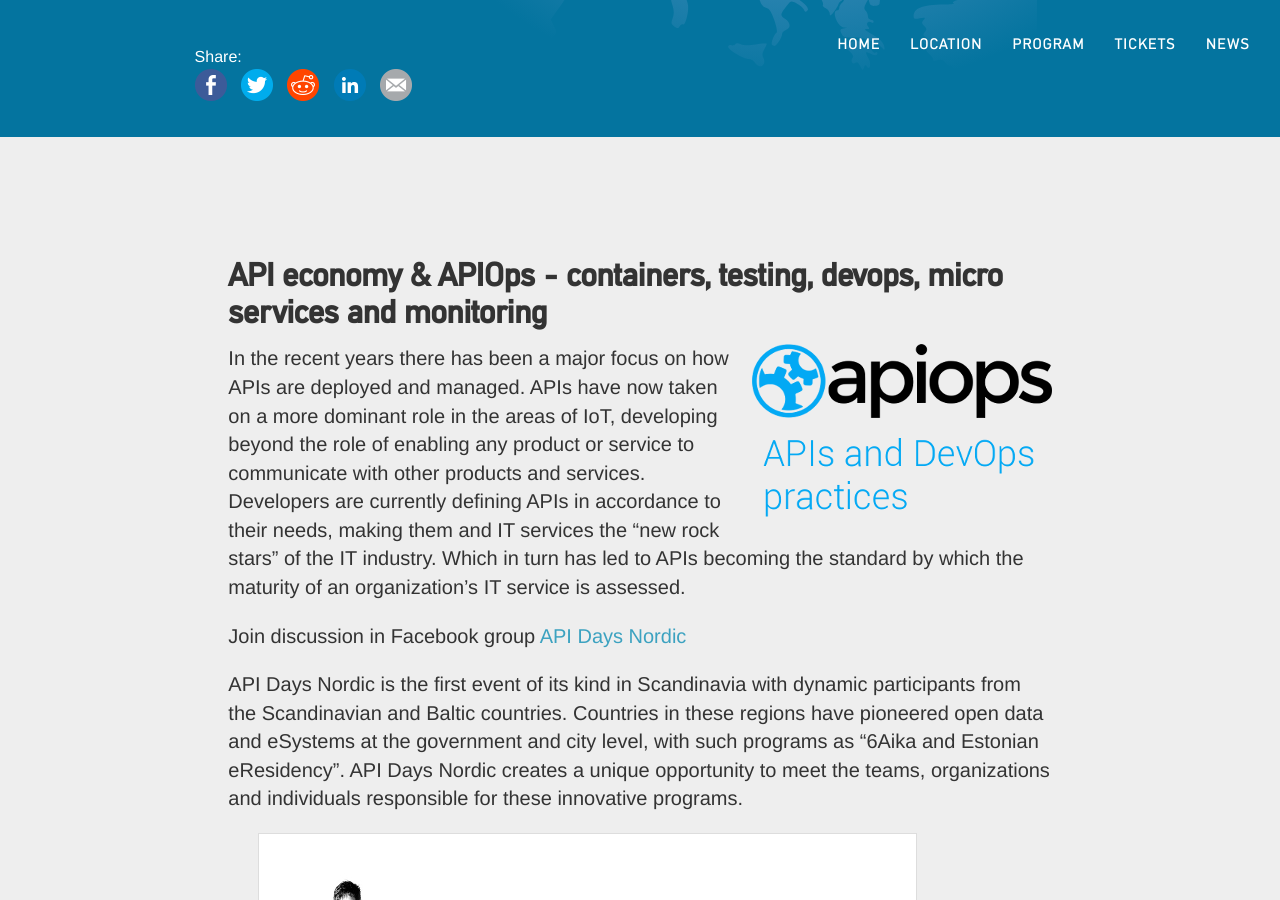
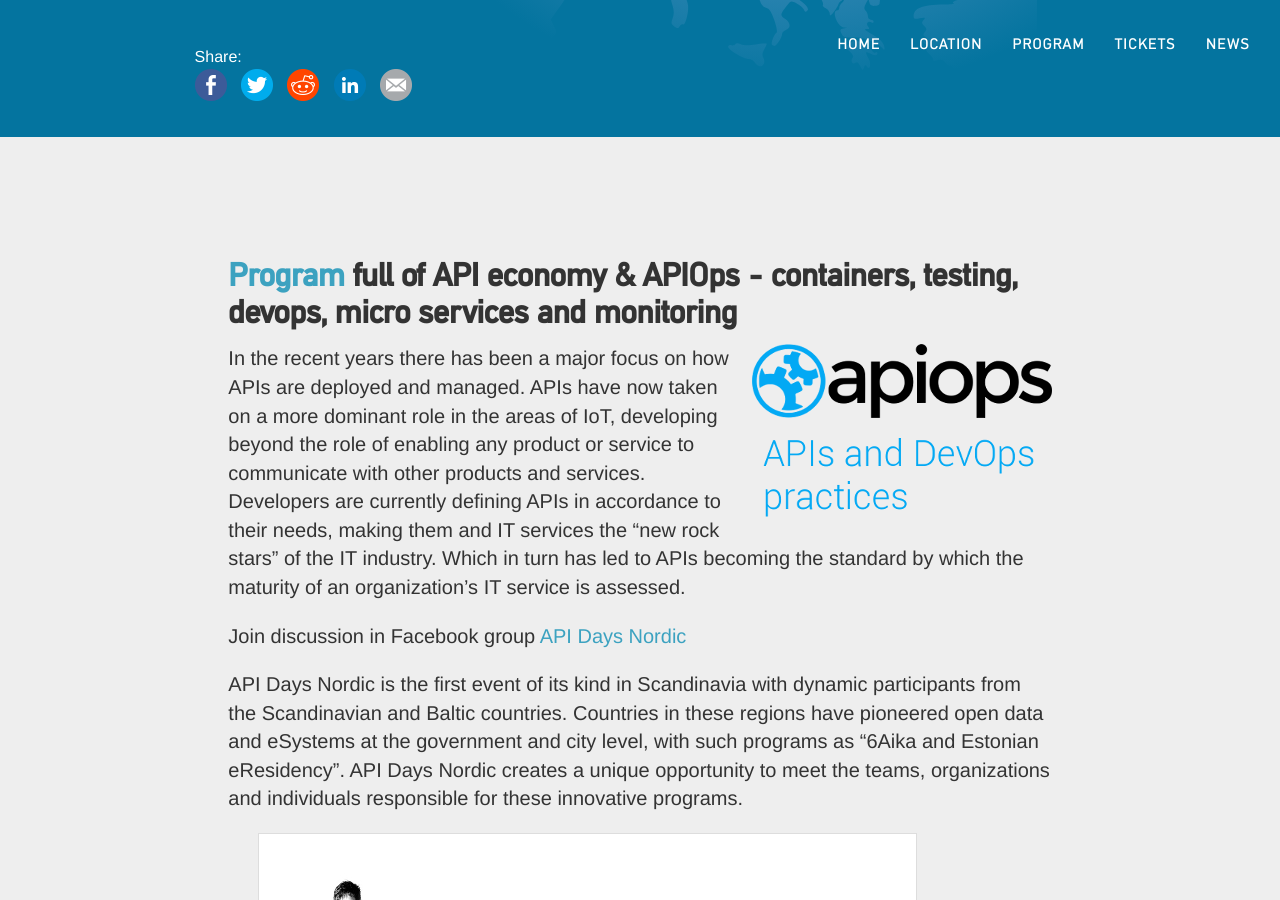
Before and after one commit to apidaysnordic/apidaysnordic.github.io, a Jekyll site: the page built from index.md, in a window 1280 px wide and 900 px high, scrolled down 797 px. Built offline with Jekyll 4.4.1, drawn with Linux system fonts in a browser that asks for light colours; some web fonts are replaced; comment, search, counter and statistics services are not loaded.

Commit message:
Update default.html

```diff
--- a/_layouts/default.html
+++ b/_layouts/default.html
@@ -64,7 +64,7 @@
 
                 <div class="row">
                         <div class="col-md-8 col-md-offset-2">
-                                <h2>API economy & APIOps - containers, testing, devops, micro services and monitoring</h2>
+                                <h2><a href="https://apidaysnordic.github.io/programme/">Program</a> full of API economy & APIOps - containers, testing, devops, micro services and monitoring</h2>
 				<p class="p1"><span>
 				<img src="/images/apiops.png" style="float:right; margin-left:20px;"/>
 				In the recent years there has been a major focus on how APIs are deployed and managed. APIs have now taken on a more dominant role in the areas of IoT, developing beyond the role of enabling any product or service to communicate with other products and services.   Developers are currently defining APIs in accordance to their needs, making them and IT services the “new rock stars” of the IT industry. Which in turn has led to APIs becoming the standard by which the maturity of an organization’s IT service is assessed.
```
